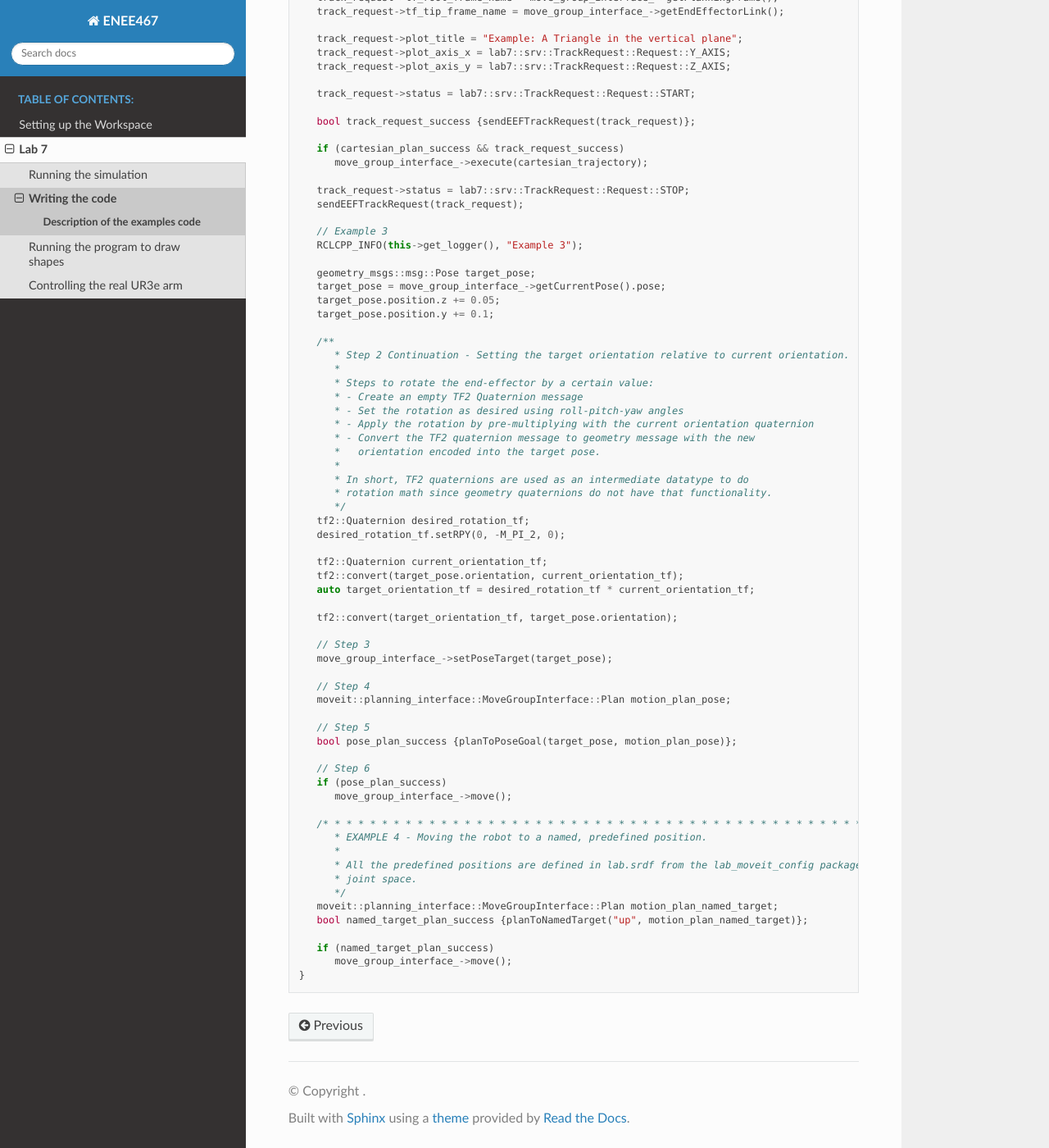
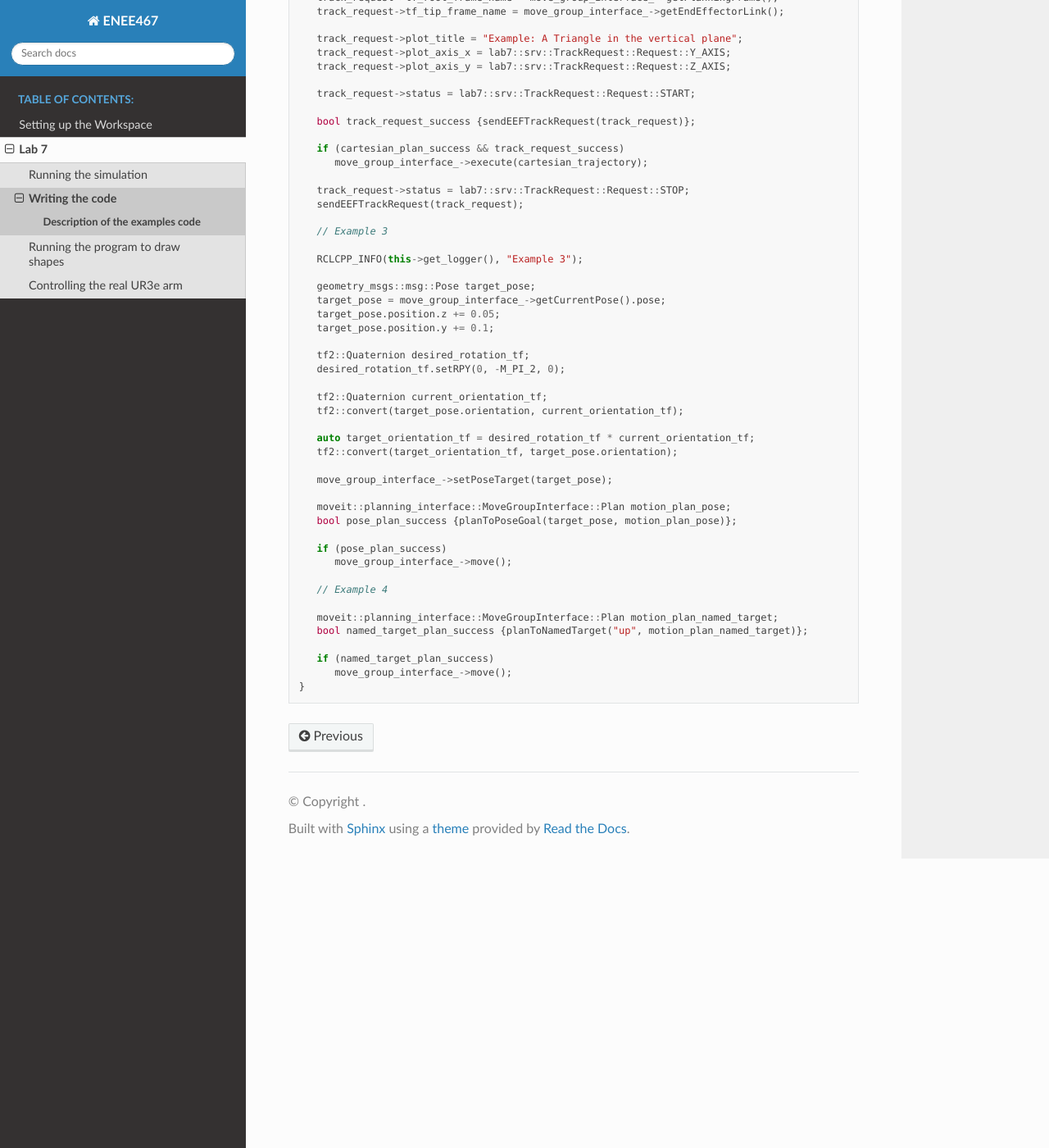
Before and after one commit to ENEE467/Getting_Started, a Sphinx documentation site: the page built from source/Lab7/Examples-Code-Desc.rst, in a window 1280 px wide and 1400 px high, scrolled down 1204 px. Shown: the whole window at 82% size. Built offline with Sphinx 7.4.7 and the Read the Docs theme 3.1.0, drawn with Linux system fonts in a browser that asks for light colours; pages that are not in the unit, such as notebooks, are missing from menus.

Commit message:
Removed the remaining comments

```diff
--- a/source/Lab7/Examples-Code-Desc.rst
+++ b/source/Lab7/Examples-Code-Desc.rst
@@ -84,6 +84,7 @@ Here's the same snippet of code from the source file with the comments removed.
       sendEEFTrackRequest(track_request);
 
       // Example 3
+
       RCLCPP_INFO(this->get_logger(), "Example 3");
 
       geometry_msgs::msg::Pose target_pose;
@@ -91,47 +92,25 @@ Here's the same snippet of code from the source file with the comments removed.
       target_pose.position.z += 0.05;
       target_pose.position.y += 0.1;
 
-      /**
-         * Step 2 Continuation - Setting the target orientation relative to current orientation.
-         *
-         * Steps to rotate the end-effector by a certain value:
-         * - Create an empty TF2 Quaternion message
-         * - Set the rotation as desired using roll-pitch-yaw angles
-         * - Apply the rotation by pre-multiplying with the current orientation quaternion
-         * - Convert the TF2 quaternion message to geometry message with the new
-         *   orientation encoded into the target pose.
-         *
-         * In short, TF2 quaternions are used as an intermediate datatype to do
-         * rotation math since geometry quaternions do not have that functionality.
-         */
       tf2::Quaternion desired_rotation_tf;
       desired_rotation_tf.setRPY(0, -M_PI_2, 0);
 
       tf2::Quaternion current_orientation_tf;
       tf2::convert(target_pose.orientation, current_orientation_tf);
+
       auto target_orientation_tf = desired_rotation_tf * current_orientation_tf;
-
       tf2::convert(target_orientation_tf, target_pose.orientation);
 
-      // Step 3
       move_group_interface_->setPoseTarget(target_pose);
 
-      // Step 4
       moveit::planning_interface::MoveGroupInterface::Plan motion_plan_pose;
-
-      // Step 5
       bool pose_plan_success {planToPoseGoal(target_pose, motion_plan_pose)};
 
-      // Step 6
       if (pose_plan_success)
          move_group_interface_->move();
 
-      /* * * * * * * * * * * * * * * * * * * * * * * * * * * * * * * * * * * * * * * * * * * * * * * * *
-         * EXAMPLE 4 - Moving the robot to a named, predefined position.
-         *
-         * All the predefined positions are defined in lab.srdf from the lab_moveit_config package in
-         * joint space.
-         */
+      // Example 4
+
       moveit::planning_interface::MoveGroupInterface::Plan motion_plan_named_target;
       bool named_target_plan_success {planToNamedTarget("up", motion_plan_named_target)};
 
```
